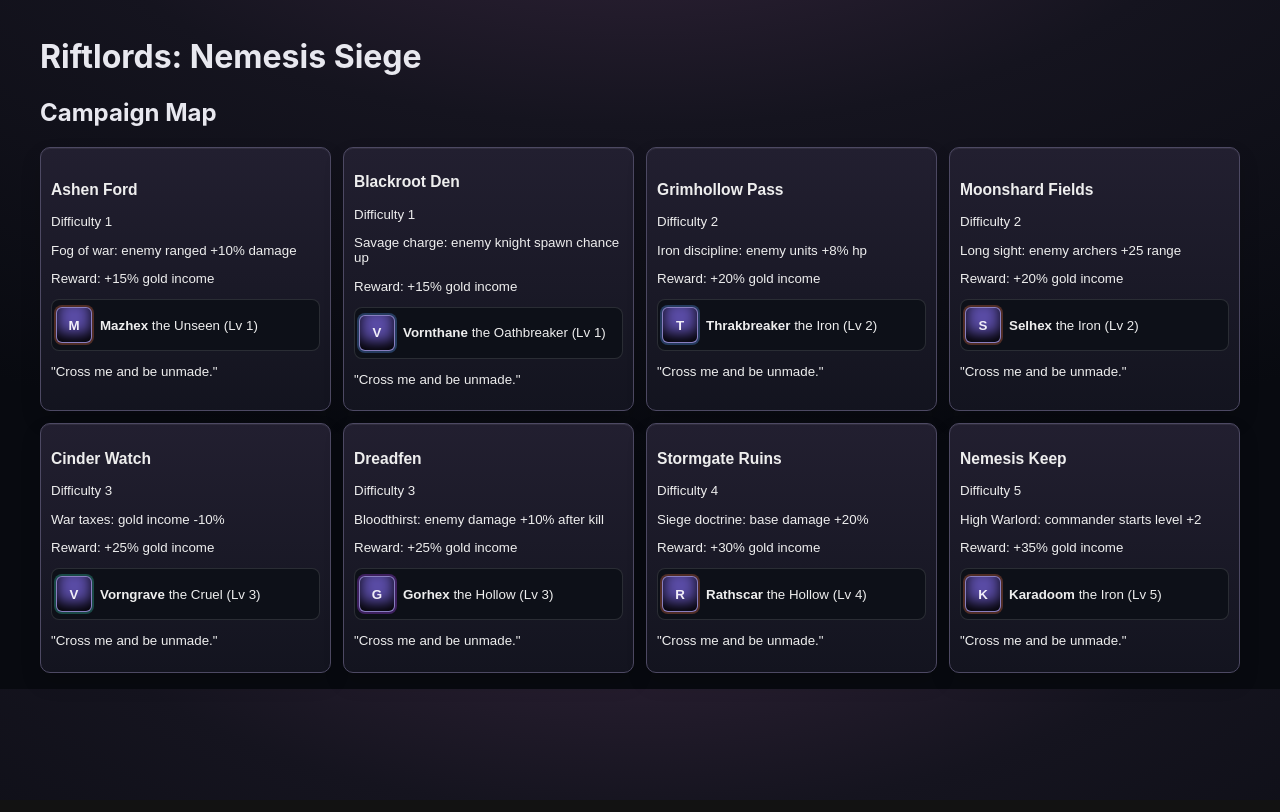
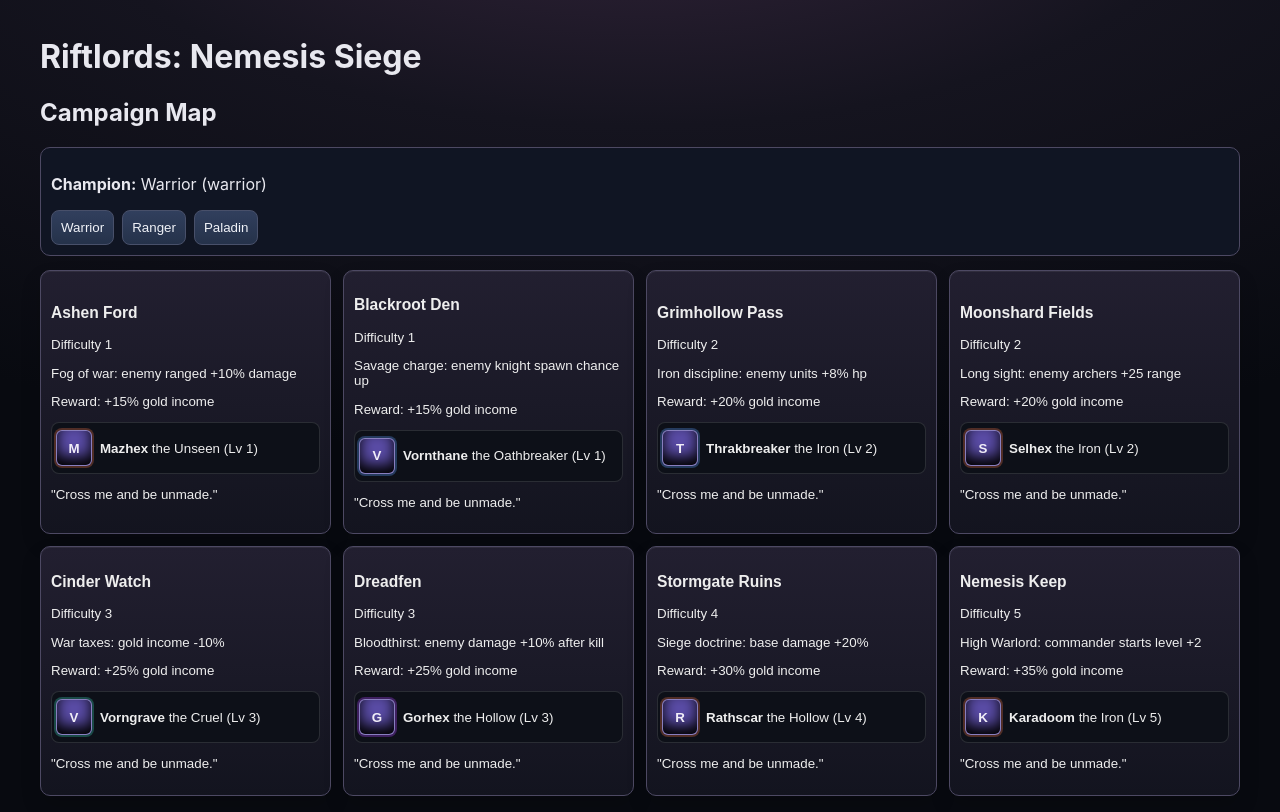
Before and after one commit to dansmith334/riftlords, a React (Vite) app: page / in a window 1280 px wide. Built offline with nearby package versions, Linux system fonts and the light colour scheme.

Commit message:
Add base siege stop behavior and first-pass hero system

```diff
--- a/src/App.jsx
+++ b/src/App.jsx
@@ -12,6 +12,17 @@ const unitDefs = {
   priest: { name: 'Priest', cost: 170, hp: 100, dmg: -18, range: 120, speed: 40, rate: 1.1, color: '#e0e0f2', role: 'healer' },
   ram: { name: 'Siege Ram', cost: 280, hp: 360, dmg: 48, range: 35, speed: 28, rate: 1.4, color: '#8a6652', role: 'siege', baseBonus: 2.3 },
 }
+
+
+
+const BASE_STOP_BUFFER = 30
+
+const heroDefs = {
+  warrior: { name: 'Warrior', hp: 300, dmg: 22, range: 34, speed: 52, rate: 0.95, color: '#d06b5b', ability: 'Battle Shout', cooldown: 26 },
+  ranger: { name: 'Ranger', hp: 240, dmg: 18, range: 170, speed: 56, rate: 1.15, color: '#5ea970', ability: 'Volley Shot', cooldown: 24 },
+  paladin: { name: 'Paladin', hp: 280, dmg: 16, range: 40, speed: 50, rate: 1.05, color: '#d7c77f', ability: 'Radiant Heal', cooldown: 28 },
+}
+const heroClassPool = Object.keys(heroDefs)
 
 const initialTerritories = [
   ['Ashen Ford', 1, 'Fog of war: enemy ranged +10% damage'],
@@ -61,7 +72,7 @@ const buildCampaign = () => {
     conquered: false,
     commander: generateCommander(i, t),
   }))
-  return { territories, upgrades: { incomeMult: 1, unitHpMult: 1, unitDmgMult: 1 } }
+  return { territories, upgrades: { incomeMult: 1, unitHpMult: 1, unitDmgMult: 1 }, heroClass: 'warrior' }
 }
 
 function App() {
@@ -86,11 +97,12 @@ function App() {
 
   const startBattle = (territory) => {
     setActiveTerritory(territory)
-    setBattleState(makeBattle(territory, campaign.upgrades))
+    setBattleState(makeBattle(territory, campaign.upgrades, campaign.heroClass))
     setScreen('battle')
   }
 
   const spawn = (type) => setBattleState((s) => trySpawn(s, type, 'player'))
+  const setHeroClass = (heroClass) => setCampaign((c) => ({ ...c, heroClass }))
 
   const endBattle = () => {
     const result = battleState.result
@@ -123,7 +135,7 @@ function App() {
     <div className="app">
       <h1>Riftlords: Nemesis Siege</h1>
       {screen === 'map' && (
-        <MapView campaign={campaign} onStart={startBattle} />
+        <MapView campaign={campaign} onStart={startBattle} onHeroClass={setHeroClass} />
       )}
       {screen === 'battle' && battleState && (
         <BattleView battle={battleState} territory={activeTerritory} onSpawn={spawn} onEnd={endBattle} />
@@ -132,9 +144,13 @@ function App() {
   )
 }
 
-function MapView({ campaign, onStart }) {
+function MapView({ campaign, onStart, onHeroClass }) {
   return <div className="map">
     <h2>Campaign Map</h2>
+    <div className="hero-select">
+      <p><b>Champion:</b> {heroDefs[campaign.heroClass].name} ({campaign.heroClass})</p>
+      <div>{heroClassPool.map((k) => <button key={k} onClick={() => onHeroClass(k)}>{heroDefs[k].name}</button>)}</div>
+    </div>
     <div className="territory-grid">
       {campaign.territories.map((t) => (
         <button key={t.id} className={`card ${t.conquered ? 'conquered' : ''}`} onClick={() => onStart(t)}>
@@ -149,7 +165,7 @@ function MapView({ campaign, onStart }) {
 
 const taunt = (c) => c.memory[c.memory.length - 1]?.includes('Crushed') ? 'I remember your rout.' : 'Cross me and be unmade.'
 
-function makeBattle(territory, upgrades) {
+function makeBattle(territory, upgrades, playerHeroClass = 'warrior') {
   const isLearningBattle = territory.id === 0
   return {
     t: 0, gold: 240, income: 28 * upgrades.incomeMult,
@@ -157,6 +173,8 @@ function makeBattle(territory, upgrades) {
     playerBase: BASE_HP, enemyBase: BASE_HP + territory.difficulty * 100 + (isLearningBattle ? 120 : 0),
     units: [], fallen: [], floats: [], projectiles: [], impacts: [], result: 'ongoing',
     commanderLine: `${territory.commander.name} ${territory.commander.title}: "${taunt(territory.commander)}"`,
+    playerHeroClass,
+    enemyHeroClass: Math.random() < 0.5 ? playerHeroClass : rand(heroClassPool),
   }
 }
 
@@ -165,14 +183,24 @@ function trySpawn(state, type, side) {
   const def = unitDefs[type]
   if (!def) return state
   if (side === 'player' && state.gold < def.cost) return state
-  const unit = { id: uid(), type, side, hp: def.hp, x: side === 'player' ? 100 : FIELD_WIDTH - 100, cd: 0, anim: 'idle', animUntil: 0, hitUntil: 0 }
+  const unit = { id: uid(), type, side, hp: def.hp, maxHp: def.hp, x: side === 'player' ? 100 : FIELD_WIDTH - 100, cd: 0, anim: 'idle', animUntil: 0, hitUntil: 0, kind: 'unit' }
   return { ...state, gold: side === 'player' ? state.gold - def.cost : state.gold, units: [...state.units, unit] }
+}
+
+function spawnHero(state, side, heroClass) {
+  const def = heroDefs[heroClass]
+  return {
+    ...state,
+    units: [...state.units, { id: uid(), side, type: heroClass, class: heroClass, kind: 'hero', hp: def.hp, maxHp: def.hp, x: side === 'player' ? 130 : FIELD_WIDTH - 130, cd: 0, heroCd: 4, anim: 'idle', animUntil: 0, hitUntil: 0 }],
+  }
 }
 
 function stepBattle(state, campaign, territory) {
   if (!state || state.result !== 'ongoing') return state
   const dt = TICK / 1000
   let s = structuredClone(state)
+  if (!s.units.some((u) => u.side === 'player' && u.kind === 'hero')) s = spawnHero(s, 'player', s.playerHeroClass)
+  if (!s.units.some((u) => u.side === 'enemy' && u.kind === 'hero')) s = spawnHero(s, 'enemy', s.enemyHeroClass)
   s.t += dt
   s.gold += s.income * dt
   s.enemyGold += s.enemyIncome * dt
@@ -208,16 +236,38 @@ function stepBattle(state, campaign, territory) {
   s.fallen = s.fallen.filter((f) => f.life > 0).map((f) => ({ ...f, life: f.life - dt }))
 
   for (const u of s.units) {
-    const def = unitDefs[u.type]
+    const def = u.kind === 'hero' ? heroDefs[u.class] : unitDefs[u.type]
     u.cd -= dt
     const enemies = s.units.filter((x) => x.side !== u.side)
     const allies = s.units.filter((x) => x.side === u.side && x.id !== u.id)
     const near = enemies.find((e) => Math.abs(e.x - u.x) <= def.range)
-    const ally = allies.find((a) => Math.abs(a.x - u.x) <= def.range && a.hp < unitDefs[a.type].hp)
+    const ally = allies.find((a) => Math.abs(a.x - u.x) <= def.range && a.hp < a.maxHp)
+    const enemyBaseX = u.side === 'player' ? FIELD_WIDTH - 40 : 40
+    const attackDir = u.side === 'player' ? 1 : -1
+    const stopX = enemyBaseX - attackDir * (def.range + BASE_STOP_BUFFER)
+    const atBase = u.side === 'player' ? u.x >= stopX : u.x <= stopX
+    if (u.side === 'player') u.x = Math.min(u.x, stopX)
+    else u.x = Math.max(u.x, stopX)
+
+    if (u.kind === 'hero') u.heroCd -= dt
+    if (u.kind === 'hero' && u.heroCd <= 0) {
+      if (u.class === 'warrior') {
+        allies.forEach((a) => { if (Math.abs(a.x - u.x) < 120) a.buff = { until: s.t + 5, dmg: 1.3, def: 0.85 } })
+        u.heroCd = def.cooldown
+        s.impacts.push({ id: uid(), x: u.x, y: 238, life: 0.4, type: 'heal' })
+      } else if (u.class === 'ranger') {
+        enemies.slice(0, 3).forEach((e) => { e.hp -= 18; s.projectiles.push({ id: uid(), fromX: u.x, toX: e.x, y: 244, life: 0.2, maxLife: 0.2 }) })
+        u.heroCd = def.cooldown
+      } else if (u.class === 'paladin') {
+        allies.forEach((a) => { if (Math.abs(a.x - u.x) < 130) a.hp = Math.min(a.maxHp, a.hp + 22) })
+        enemies.forEach((e) => { if (Math.abs(e.x - u.x) < 130) e.hp -= 10 })
+        u.heroCd = def.cooldown
+      }
+    }
 
     if (u.type === 'priest' && ally && u.cd <= 0) {
       const heal = Math.abs(def.dmg)
-      ally.hp = Math.min(unitDefs[ally.type].hp, ally.hp + heal)
+      ally.hp = Math.min(ally.maxHp, ally.hp + heal)
       u.cd = def.rate
       s.floats.push({ id: uid(), x: ally.x, y: 240, life: 0.7, txt: `${Math.round(heal)}`, heal: true })
       u.anim = 'cast'
@@ -225,8 +275,9 @@ function stepBattle(state, campaign, territory) {
       s.impacts.push({ id: uid(), x: ally.x, y: 250, life: 0.3, type: 'heal' })
     } else if (near && u.cd <= 0) {
       let dmg = def.dmg
+      if (u.buff?.until > s.t) dmg *= u.buff.dmg
       if (u.type === 'spearman' && near.type === 'knight') dmg *= 1.4
-      near.hp -= Math.max(1, dmg)
+      near.hp -= Math.max(1, dmg) * (near.buff?.until > s.t ? near.buff.def : 1)
       u.cd = def.rate
       u.anim = u.type === 'ram' ? 'slam' : (u.type === 'archer' ? 'shoot' : 'strike')
       u.animUntil = s.t + 0.22
@@ -234,13 +285,13 @@ function stepBattle(state, campaign, territory) {
       s.floats.push({ id: uid(), x: near.x, y: 260, life: 0.7, txt: `${Math.round(Math.abs(dmg))}`, heal: false })
       s.impacts.push({ id: uid(), x: near.x, y: 260, life: 0.18, type: 'hit' })
       if (u.type === 'archer') s.projectiles.push({ id: uid(), fromX: u.x, toX: near.x, y: 244, life: 0.18, maxLife: 0.18 })
-    } else if (!near) {
+    } else if (!near && !atBase) {
       u.x += (u.side === 'player' ? 1 : -1) * def.speed * dt
     }
 
-    const enemyBaseX = u.side === 'player' ? FIELD_WIDTH - 40 : 40
-    if (Math.abs(u.x - enemyBaseX) < def.range && u.cd <= 0) {
+    if (atBase && u.cd <= 0 && !near) {
       let bd = Math.max(4, def.dmg * (def.baseBonus || 1))
+      if (u.kind === 'hero' && u.class === 'engineer') bd *= 1.5
       if (u.side === 'player') s.enemyBase -= bd
       else s.playerBase -= bd
       u.cd = def.rate
@@ -263,10 +314,12 @@ function stepBattle(state, campaign, territory) {
 }
 
 function BattleView({ battle, territory, onSpawn, onEnd }) {
+  const playerHero = battle.units.find((u) => u.side === 'player' && u.kind === 'hero')
   const unitList = useMemo(() => Object.entries(unitDefs), [])
   return <div>
     <div className="hud"><p>Gold: {Math.floor(battle.gold)}</p><p>Your Base: {Math.max(0, Math.floor(battle.playerBase))}</p><p>Enemy Base: {Math.max(0, Math.floor(battle.enemyBase))}</p></div>
     <p className="taunt">{battle.commanderLine}</p>
+    {playerHero && <div className="hero-panel"><b>{heroDefs[playerHero.class].name}</b> • {heroDefs[playerHero.class].ability} • HP {Math.round(playerHero.hp)}/{playerHero.maxHp} • Cooldown {Math.max(0, playerHero.heroCd).toFixed(1)}s</div>}
     <div className="battlefield">
       <div className="base player-base"><div style={{width:`${(battle.playerBase/BASE_HP)*100}%`}}/></div>
       <div className="base enemy-base"><div style={{width:`${(battle.enemyBase/(BASE_HP+territory.difficulty*100))*100}%`}}/></div>
@@ -286,8 +339,8 @@ function BattleView({ battle, territory, onSpawn, onEnd }) {
 }
 
 function UnitSprite({ u, battleTime = 0, dead = false }) {
-  const def = unitDefs[u.type]
-  return <div className={`unit ${u.side} ${u.type} anim-${u.anim} ${u.hitUntil > battleTime ? 'hit' : ''} ${dead ? 'dead' : ''}`} style={{ left: `${(u.x / FIELD_WIDTH) * 100}%`, ['--unit-color']: def.color }} title={`${def.name} ${Math.floor(Math.max(0, u.hp))}hp`}>
+  const def = u.kind === 'hero' ? heroDefs[u.class] : unitDefs[u.type]
+  return <div className={`unit ${u.side} ${u.type} ${u.kind === 'hero' ? 'hero' : ''} anim-${u.anim} ${u.hitUntil > battleTime ? 'hit' : ''} ${dead ? 'dead' : ''}`} style={{ left: `${(u.x / FIELD_WIDTH) * 100}%`, ['--unit-color']: def.color }} title={`${def.name} ${Math.floor(Math.max(0, u.hp))}hp`}>
     <span className="shadow" />
     <span className="cape" />
     <span className="body" />
--- a/src/styles.css
+++ b/src/styles.css
@@ -2,6 +2,8 @@
 body { margin: 0; background: radial-gradient(1300px 620px at 50% -160px, #37263e 0%, #15141f 46%, #080a10 100%); color: #e8e8ef; }
 .app { padding: 16px; max-width: 1200px; margin: auto; }
 .map .territory-grid { display:grid; grid-template-columns: repeat(4, minmax(0,1fr)); gap:12px; }
+.hero-select { margin: 10px 0 14px; padding:10px; border:1px solid #4d4963; border-radius:10px; background:#101523; }
+.hero-select > div { display:flex; gap:8px; }
 .card { text-align:left; border:1px solid #4d4963; background:linear-gradient(180deg, #221f30 0%, #13141f 100%); color:#eee; padding:10px; border-radius:10px; box-shadow: inset 0 1px 0 #ffffff10, 0 10px 20px #00000026; }
 .card.conquered { outline:2px solid #358960; }
 .hud { display:flex; gap: 20px; font-weight: 700; background:#090d15df; border:1px solid #5b506a; border-radius:10px; padding:8px 10px; }
@@ -65,6 +67,7 @@ body { margin: 0; background: radial-gradient(1300px 620px at 50% -160px, #37263
 .unit.hit { filter: brightness(1.8) saturate(1.2) drop-shadow(0 0 7px #ff9f6ea8); }
 .unit.dead { opacity:0.45; transform:translateX(-50%) translateY(7px) scale(0.86); filter: grayscale(1) brightness(.65); }
 .unit.enemy.dead { transform:translateX(-50%) translateY(7px) scale(0.86) scaleX(-1); }
+.unit.hero { outline:1px solid #ffe59f77; border-radius:50%; filter: drop-shadow(0 0 8px #ffe59f66) drop-shadow(0 5px 5px #000b); }
 
 .anim-strike { animation: strike 170ms cubic-bezier(.2,.84,.2,1); }
 .anim-shoot { animation: shoot 180ms cubic-bezier(.16,.75,.2,1); }
@@ -93,6 +96,7 @@ body { margin: 0; background: radial-gradient(1300px 620px at 50% -160px, #37263
 .enemy-base { right: 10px; }
 .base::before { content:''; position:absolute; width:44px; height:18px; top:-12px; left:2px; background:#4a4454; border:2px solid #262531; }
 .base > div { height:9px; background:linear-gradient(90deg,#68ffb1,#3cc27c); box-shadow:0 0 8px #46d690; }
+.hero-panel { margin:8px 0; padding:8px 10px; border:1px solid #7f6c3f; border-radius:8px; background:#2c2616; color:#f4e7b5; }
 .float { position:absolute; color:#ff8989; font-weight:700; transform:translateX(-50%); text-shadow:0 1px 3px #000; }
 .float.heal { color:#85f7c1; }
 .spawn-grid { margin-top: 12px; display:grid; grid-template-columns: repeat(3, 1fr); gap:8px; }
```
Also changed, not shown: scripts/eval-balance.mjs (+23 -7 lines), 4 other files (tests, documents, lock files or other folders).
